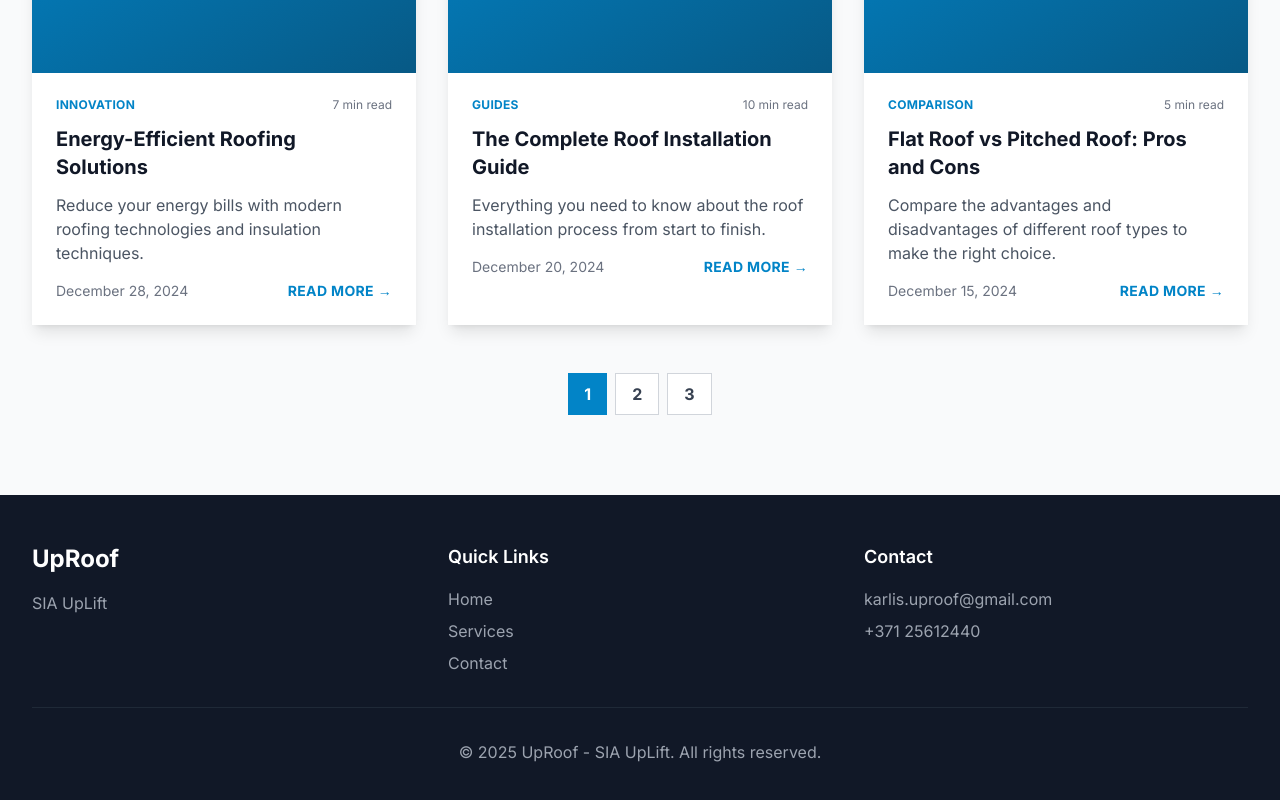
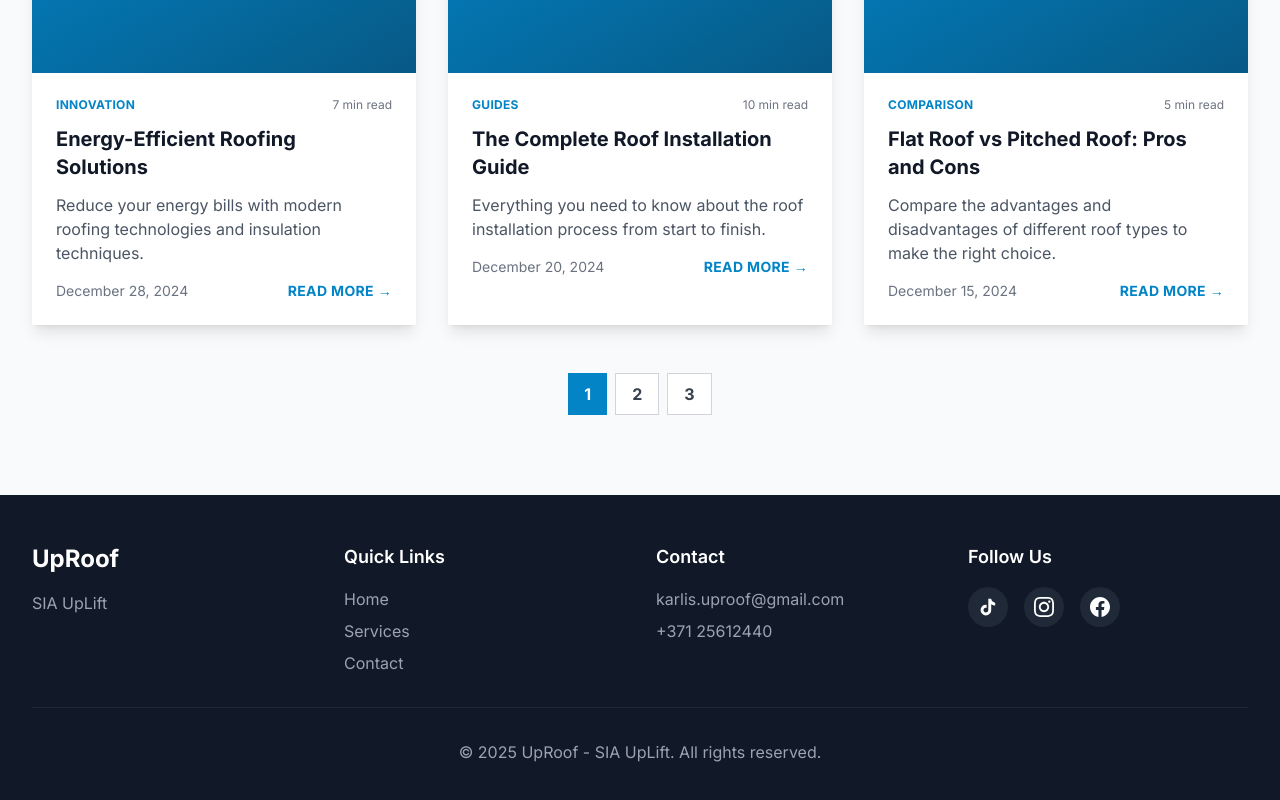
Before and after one commit to uproof/Uproof_Core, a Next.js app: page /en/blog in a window 1280 px wide. Shown: the part 1039-1839 px from the top of the page. Built offline with nearby package versions, Linux system fonts and the light colour scheme.

Commit message:
feat(header): hide brand text on homepage and enlarge logo\n\n- Header accepts props: showText and largeLogo\n- Home page uses Header with showText=false and largeLogo=true\n- Other pages keep current behavior

```diff
--- a/app/[locale]/page.tsx
+++ b/app/[locale]/page.tsx
@@ -26,7 +26,7 @@
 
   return (
     <main className="min-h-screen">
-      <Header />
+  <Header showText={false} largeLogo={true} />
       <Hero />
       <Services />
       <StatsBar stats={stats} />
--- a/components/Footer.tsx
+++ b/components/Footer.tsx
@@ -10,7 +10,7 @@
   return (
     <footer className="bg-gray-900 text-white py-12">
       <div className="max-w-7xl mx-auto px-4 sm:px-6 lg:px-8">
-        <div className="grid grid-cols-1 md:grid-cols-3 gap-8 mb-8">
+          <div className="grid grid-cols-1 md:grid-cols-4 gap-8 mb-8">
           {/* Company Info */}
           <div>
             <h3 className="text-2xl font-bold text-white mb-4">UpRoof</h3>
@@ -57,6 +57,51 @@
               </li>
             </ul>
           </div>
+
+            {/* Social Media */}
+            <div>
+              <h4 className="text-lg font-semibold mb-4">Follow Us</h4>
+              <div className="flex gap-4">
+                {/* TikTok */}
+                <a
+                  href="https://www.tiktok.com/@uproof?_t=ZN-90lWrtN4pVP&_r=1"
+                  target="_blank"
+                  rel="noopener noreferrer"
+                  className="w-10 h-10 bg-gray-800 hover:bg-primary-600 rounded-full flex items-center justify-center transition-all duration-300 hover:scale-110"
+                  aria-label="TikTok"
+                >
+                  <svg className="w-5 h-5" fill="currentColor" viewBox="0 0 24 24">
+                    <path d="M19.59 6.69a4.83 4.83 0 0 1-3.77-4.25V2h-3.45v13.67a2.89 2.89 0 0 1-5.2 1.74 2.89 2.89 0 0 1 2.31-4.64 2.93 2.93 0 0 1 .88.13V9.4a6.84 6.84 0 0 0-1-.05A6.33 6.33 0 0 0 5 20.1a6.34 6.34 0 0 0 10.86-4.43v-7a8.16 8.16 0 0 0 4.77 1.52v-3.4a4.85 4.85 0 0 1-1-.1z"/>
+                  </svg>
+                </a>
+
+                {/* Instagram */}
+                <a
+                  href="https://www.instagram.com/up_roof?igsh=MWhhYXlxM2Vyd3QzNw=="
+                  target="_blank"
+                  rel="noopener noreferrer"
+                  className="w-10 h-10 bg-gray-800 hover:bg-gradient-to-tr hover:from-purple-600 hover:via-pink-600 hover:to-yellow-500 rounded-full flex items-center justify-center transition-all duration-300 hover:scale-110"
+                  aria-label="Instagram"
+                >
+                  <svg className="w-5 h-5" fill="currentColor" viewBox="0 0 24 24">
+                    <path d="M12 2.163c3.204 0 3.584.012 4.85.07 3.252.148 4.771 1.691 4.919 4.919.058 1.265.069 1.645.069 4.849 0 3.205-.012 3.584-.069 4.849-.149 3.225-1.664 4.771-4.919 4.919-1.266.058-1.644.07-4.85.07-3.204 0-3.584-.012-4.849-.07-3.26-.149-4.771-1.699-4.919-4.92-.058-1.265-.07-1.644-.07-4.849 0-3.204.013-3.583.07-4.849.149-3.227 1.664-4.771 4.919-4.919 1.266-.057 1.645-.069 4.849-.069zm0-2.163c-3.259 0-3.667.014-4.947.072-4.358.2-6.78 2.618-6.98 6.98-.059 1.281-.073 1.689-.073 4.948 0 3.259.014 3.668.072 4.948.2 4.358 2.618 6.78 6.98 6.98 1.281.058 1.689.072 4.948.072 3.259 0 3.668-.014 4.948-.072 4.354-.2 6.782-2.618 6.979-6.98.059-1.28.073-1.689.073-4.948 0-3.259-.014-3.667-.072-4.947-.196-4.354-2.617-6.78-6.979-6.98-1.281-.059-1.69-.073-4.949-.073zm0 5.838c-3.403 0-6.162 2.759-6.162 6.162s2.759 6.163 6.162 6.163 6.162-2.759 6.162-6.163c0-3.403-2.759-6.162-6.162-6.162zm0 10.162c-2.209 0-4-1.79-4-4 0-2.209 1.791-4 4-4s4 1.791 4 4c0 2.21-1.791 4-4 4zm6.406-11.845c-.796 0-1.441.645-1.441 1.44s.645 1.44 1.441 1.44c.795 0 1.439-.645 1.439-1.44s-.644-1.44-1.439-1.44z"/>
+                  </svg>
+                </a>
+
+                {/* Facebook */}
+                <a
+                  href="https://www.facebook.com/share/1BgDDjXKHX/"
+                  target="_blank"
+                  rel="noopener noreferrer"
+                  className="w-10 h-10 bg-gray-800 hover:bg-blue-600 rounded-full flex items-center justify-center transition-all duration-300 hover:scale-110"
+                  aria-label="Facebook"
+                >
+                  <svg className="w-5 h-5" fill="currentColor" viewBox="0 0 24 24">
+                    <path d="M24 12.073c0-6.627-5.373-12-12-12s-12 5.373-12 12c0 5.99 4.388 10.954 10.125 11.854v-8.385H7.078v-3.47h3.047V9.43c0-3.007 1.792-4.669 4.533-4.669 1.312 0 2.686.235 2.686.235v2.953H15.83c-1.491 0-1.956.925-1.956 1.874v2.25h3.328l-.532 3.47h-2.796v8.385C19.612 23.027 24 18.062 24 12.073z"/>
+                  </svg>
+                </a>
+              </div>
+            </div>
         </div>
 
         <div className="border-t border-gray-800 pt-8 text-center text-gray-400">
--- a/components/Header.tsx
+++ b/components/Header.tsx
@@ -8,7 +8,12 @@
 import LanguageSwitcher from './LanguageSwitcher';
 import Image from 'next/image';
 
-export default function Header() {
+type HeaderProps = {
+  showText?: boolean;
+  largeLogo?: boolean;
+};
+
+export default function Header({showText = true, largeLogo = false}: HeaderProps) {
   const t = useTranslations('nav');
   const [mobileMenuOpen, setMobileMenuOpen] = useState(false);
   const [scrolled, setScrolled] = useState(false);
@@ -30,18 +35,20 @@
           {/* Logo */}
           <div className="flex-shrink-0">
             <Link href="/" className="flex items-center gap-3 group">
-              <div className="relative h-12 w-12 transform group-hover:scale-110 group-hover:rotate-3 transition-all duration-300">
+              <div className={`relative ${largeLogo ? 'h-16 w-16' : 'h-14 w-14'} transform group-hover:scale-110 group-hover:rotate-3 transition-all duration-300`}>
                 <Image
                   src="/logo.svg"
                   alt="UpRoof logo"
                   fill
-                  sizes="48px"
+                  sizes={largeLogo ? '64px' : '56px'}
                   className="object-contain"
                 />
               </div>
-              <span className="text-2xl font-bold text-gray-900 group-hover:text-primary-600 transition-colors duration-300">
-                UpRoof
-              </span>
+              {showText && (
+                <span className="text-2xl font-bold text-gray-900 group-hover:text-primary-600 transition-colors duration-300">
+                  UpRoof
+                </span>
+              )}
             </Link>
           </div>
 
```
Also changed, not shown: public/favicon.svg.
